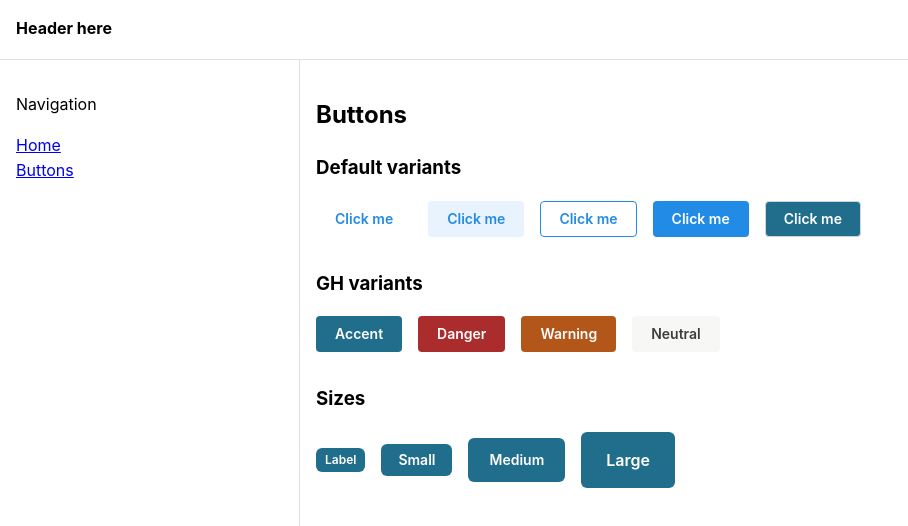
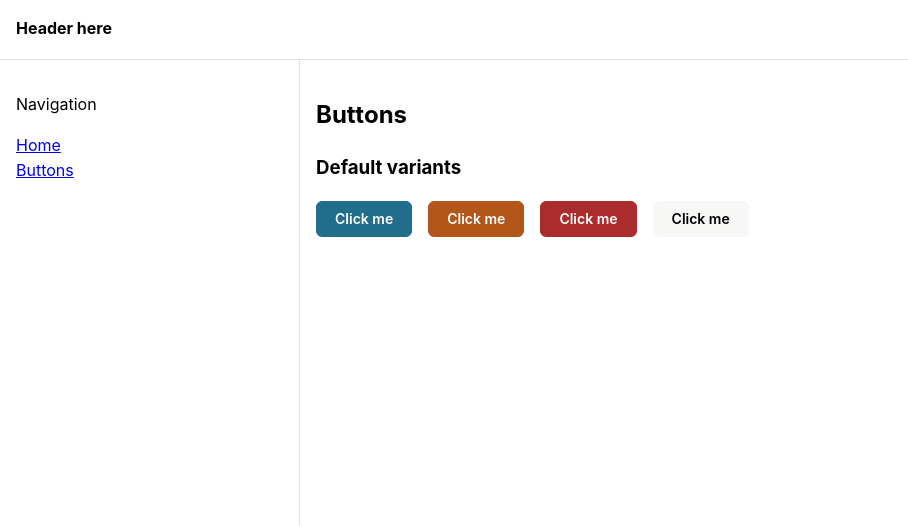
Before and after one commit to goodhuman-me/mantine-demo, a React (Vite) app: page /buttons in a window 1280 px wide. Shown: the top 526 px of the page, without its empty margins (0-908 px from the left). Built offline with nearby package versions, Linux system fonts and the light colour scheme.

Commit message:
feat: Added button variant resolvers

```diff
--- a/package.json
+++ b/package.json
@@ -25,7 +25,8 @@
     "react": "^18.2.0",
     "react-dom": "^18.2.0",
     "react-router-dom": "^6.15.0",
-    "sort-by": "^1.2.0"
+    "sort-by": "^1.2.0",
+    "tabler-icons-react": "^1.56.0"
   },
   "devDependencies": {
     "@types/react": "^18.2.15",
--- /dev/null
+++ b/src/themes/css/active.module.css
@@ -0,0 +1,8 @@
+.active {
+  transition: transform 50ms ease-in-out;
+
+  &:active {
+    /* transform: scale(0.99); */
+    filter: brightness(0.95);
+  }
+}
--- a/src/themes/css/buttons.module.css
+++ b/src/themes/css/buttons.module.css
@@ -1,6 +1,6 @@
 @import "./colors.module.css";
 
-.root {
+/* .root {
   &[data-variant="default"] {
     background-color: var(--brand-accent-main);
     color: var(--brand-primary-white);
@@ -45,4 +45,4 @@
       background-color: var(--brand-body-light-1);
     }
   }
-}
+} */
--- a/src/themes/theme.ts
+++ b/src/themes/theme.ts
@@ -2,19 +2,25 @@ import {
   Button,
   ButtonFactory,
   PartialVarsResolver,
+  VariantColorResolverResult,
+  VariantColorsResolver,
   createTheme,
+  defaultVariantColorsResolver,
 } from "@mantine/core";
 
+import activeClasses from "./css/active.module.css";
 import buttonClasses from "./css/buttons.module.css";
 
-const buttonVars: PartialVarsResolver<ButtonFactory> = (_theme, props) => {
+const buttonVarsResolver: PartialVarsResolver<ButtonFactory> = (
+  _theme,
+  props
+) => {
   if (props.size === "xs") {
     return {
       root: {
         "--button-fz": "12px",
         "--button-padding-x": "8px",
         "--button-height": "24px",
-        "--button-radius": "6px",
       },
     };
   }
@@ -25,7 +31,6 @@ const buttonVars: PartialVarsResolver<ButtonFactory> = (_theme, props) => {
         "--button-fz": "14px",
         "--button-padding-x": "16px",
         "--button-height": "32px",
-        "--button-radius": "6px",
       },
     };
   }
@@ -36,7 +41,6 @@ const buttonVars: PartialVarsResolver<ButtonFactory> = (_theme, props) => {
         "--button-fz": "14px",
         "--button-padding-x": "20px",
         "--button-height": "44px",
-        "--button-radius": "6px",
       },
     };
   }
@@ -47,7 +51,6 @@ const buttonVars: PartialVarsResolver<ButtonFactory> = (_theme, props) => {
         "--button-fz": "16px",
         "--button-padding-x": "24px",
         "--button-height": "56px",
-        "--button-radius": "6px",
       },
     };
   }
@@ -55,12 +58,70 @@ const buttonVars: PartialVarsResolver<ButtonFactory> = (_theme, props) => {
   return { root: {} };
 };
 
+const variantColorResolver: VariantColorsResolver = (input) => {
+  const defaultResolvedColors = defaultVariantColorsResolver(input);
+
+  const { color, variant } = input;
+
+  if (variant === "outline") {
+    switch (color) {
+      case "accent":
+        return {
+          background: "var(--brand-accent-main)",
+          color: "white",
+          hover: "var(--brand-accent-dark-1)",
+          border:
+            "calc(0.0625rem * var(--mantine-scale)) solid var(--brand-accent-main)",
+        };
+      case "danger":
+        return {
+          background: "var(--color-red-main)",
+          color: "white",
+          hover: "var(--color-red-dark-1)",
+          border:
+            "calc(0.0625rem * var(--mantine-scale)) solid var(--color-red-main)",
+        };
+      case "warning":
+        return {
+          background: "var(--color-orange-main)",
+          color: "white",
+          hover: "var(--color-orange-dark-1)",
+          border:
+            "calc(0.0625rem * var(--mantine-scale)) solid var(--color-orange-main)",
+        };
+      case "neutral":
+        return {
+          background: "var(--brand-body-light-2)",
+          color: "--brand-body-dark-2",
+          hover: "var(--brand-body-light-1)",
+          border:
+            "calc(0.0625rem * var(--mantine-scale)) solid var(--brand-body-light-2)",
+        };
+      default:
+        return defaultResolvedColors;
+    }
+  }
+
+  if (variant === "filled") {
+    return defaultResolvedColors;
+  }
+
+  if (variant === "transparent") {
+    return defaultResolvedColors;
+  }
+
+  return defaultResolvedColors;
+};
+
 export const theme = createTheme({
-  focusRing: "always",
+  focusRing: "auto",
+  variantColorResolver,
+  activeClassName: activeClasses.active,
+  defaultRadius: 6,
   components: {
     Button: Button.extend({
       classNames: buttonClasses,
-      vars: buttonVars,
+      vars: buttonVarsResolver,
     }),
   },
 });
--- a/src/views/Buttons.tsx
+++ b/src/views/Buttons.tsx
@@ -8,53 +8,24 @@ export default function Buttons() {
       <div>
         <h2>Buttons</h2>
         <h3>Default variants</h3>
-        <Button className="mr-4" variant="subtle">
+        <Button className="mr-4" variant="outline" color="accent">
           Click me
         </Button>
-        <Button className="mr-4" variant="light">
+        <Button className="mr-4" variant="outline" color="warning">
           Click me
         </Button>
-        <Button className="mr-4" variant="outline">
+        <Button className="mr-4" variant="outline" color="danger">
           Click me
         </Button>
-        <Button className="mr-4" variant="filled">
+        <Button className="mr-4" variant="outline" color="neutral">
           Click me
         </Button>
-        <Button className="mr-4" variant="default">
+        {/* <Button className="mr-4" variant="filled" color="blue">
           Click me
         </Button>
-      </div>
-
-      <div className="mt-8">
-        <h3>GH variants</h3>
-        <Button variant="accent" className="mr-4">
-          Accent
-        </Button>
-        <Button variant="danger" className="mr-4">
-          Danger
-        </Button>
-        <Button variant="warning" className="mr-4">
-          Warning
-        </Button>
-        <Button variant="neutral" className="mr-4">
-          Neutral
-        </Button>
-      </div>
-
-      <div className="mt-8">
-        <h3>Sizes</h3>
-        <Button variant="accent" size="xs" className="mr-4">
-          Label
-        </Button>
-        <Button variant="accent" size="sm" className="mr-4">
-          Small
-        </Button>
-        <Button variant="accent" size="md" className="mr-4">
-          Medium
-        </Button>
-        <Button variant="accent" size="lg" className="mr-4">
-          Large
-        </Button>
+        <Button className="mr-4" variant="filled" color="accent">
+          Click me
+        </Button> */}
       </div>
     </div>
   );
```
Also changed, not shown: 1 other file (tests, documents, lock files or other folders).
